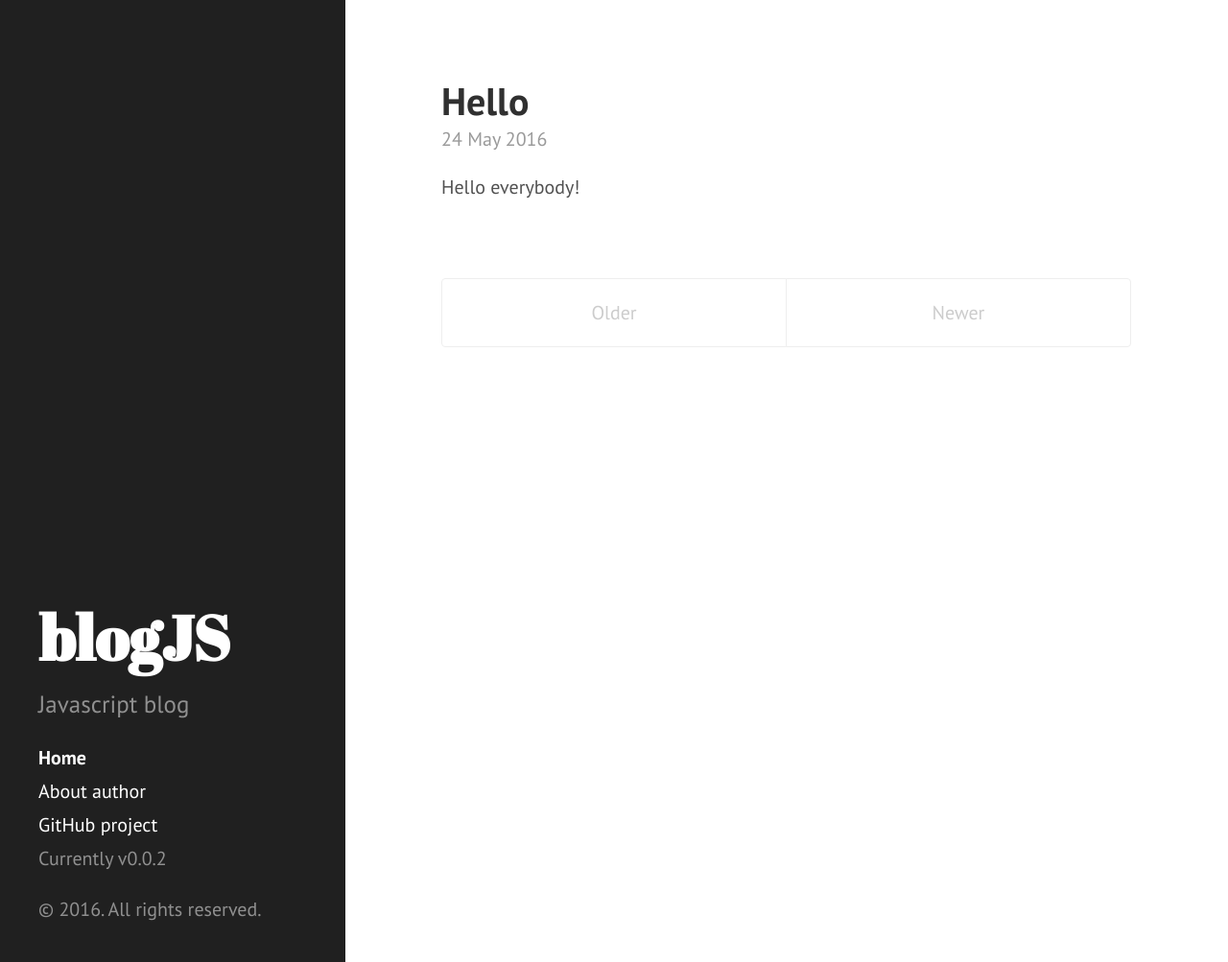
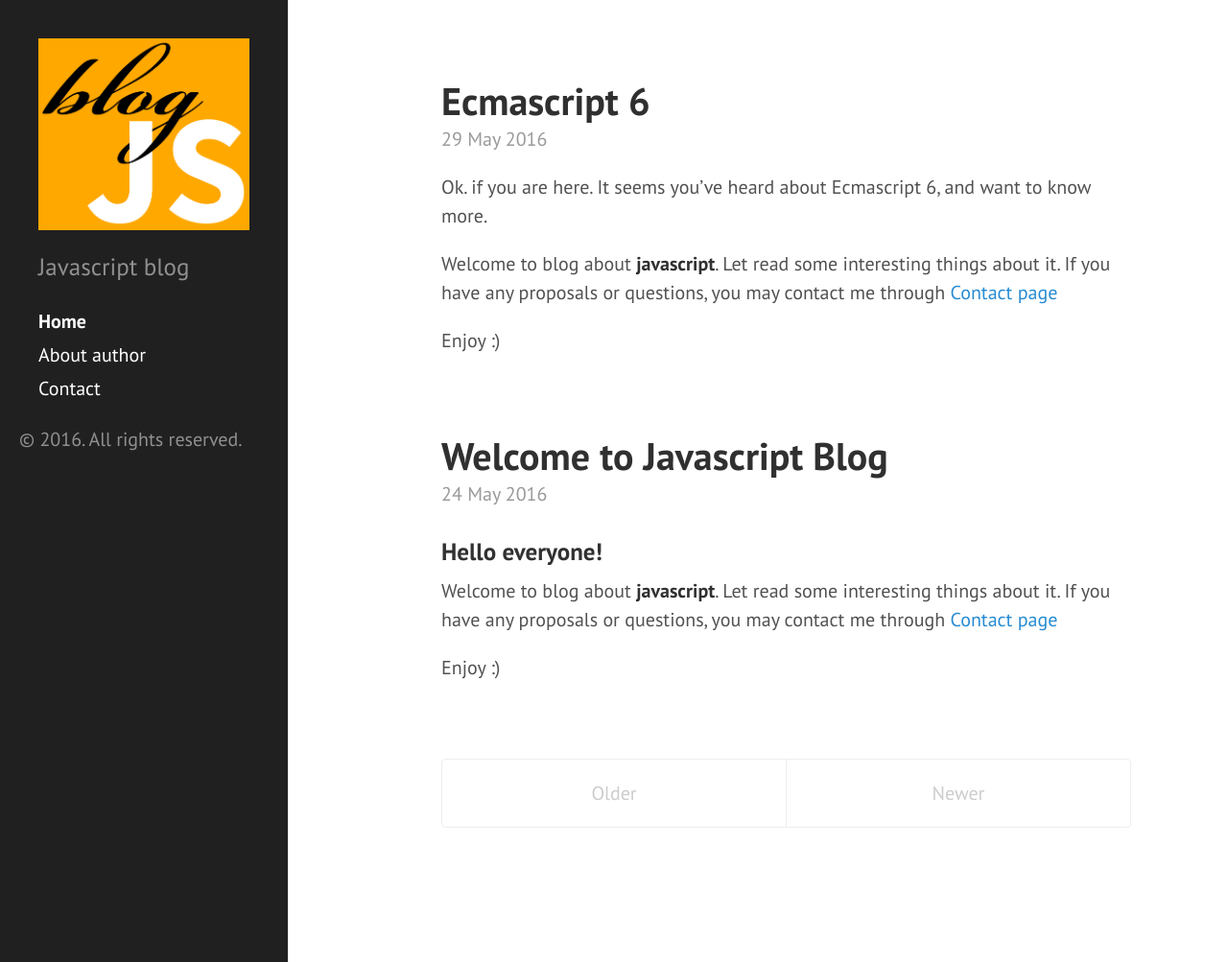
Before and after one commit to blogjs/blogjs.github.io, a Jekyll site: the page built from index.html, in a window 1280 px wide and 1003 px high. Shown: the whole window at 96% size. Built offline with Jekyll 4.4.1, drawn with Linux system fonts in a browser that asks for light colours; the list of posts is cut into pages by our own code.

Commit message:
some styles, contact page. editing first post

```diff
--- a/CNAME
+++ b/CNAME
@@ -1 +1 @@
-hyde.getpoole.com
+blogjs.github.io
--- a/_config.yml
+++ b/_config.yml
@@ -15,6 +15,7 @@ url:              http://blogjs.github.io
 baseurl:          /
 twitter_username: antontemchenko
 github_username:  antontemchenko
+email: anton@temchenko.com.ua
 
 author:
   name:           'Anton Temchenko'
--- a/_includes/head.html
+++ b/_includes/head.html
@@ -18,6 +18,7 @@
   <link rel="stylesheet" href="{{ site.baseurl }}public/css/poole.css">
   <link rel="stylesheet" href="{{ site.baseurl }}public/css/syntax.css">
   <link rel="stylesheet" href="{{ site.baseurl }}public/css/hyde.css">
+  <link rel="stylesheet" href="{{ site.baseurl }}css/main.css">
   <link rel="stylesheet" href="http://fonts.googleapis.com/css?family=PT+Sans:400,400italic,700|Abril+Fatface">
 
   <!-- Icons -->
--- a/_includes/sidebar.html
+++ b/_includes/sidebar.html
@@ -1,9 +1,9 @@
 <div class="sidebar">
-  <div class="container sidebar-sticky">
+  <div class="container">
     <div class="sidebar-about">
       <h1>
-        <a href="{{ site.baseurl }}">
-          {{ site.title }}
+        <a href="{{ site.baseurl }}" title="{{ site.title }}">
+          <img id="logo" src="{{ site.baseurl }}public/blogjs.png" alt="{{ site.title }}"/>
         </a>
       </h1>
       <p class="lead">{{ site.description }}</p>
@@ -25,11 +25,7 @@
           {% endif %}
         {% endif %}
       {% endfor %}
-
-      <a class="sidebar-nav-item" href="{{ site.github.repo }}">GitHub project</a>
-      <span class="sidebar-nav-item">Currently v{{ site.version }}</span>
     </nav>
-
-    <p>&copy; {{ site.time | date: '%Y' }}. All rights reserved.</p>
   </div>
+  <div id="copyright">&copy; {{ site.time | date: '%Y' }}. All rights reserved.</div>
 </div>
--- a/_posts/2016-05-25-first-post.markdown
+++ b/_posts/2016-05-25-first-post.markdown
@@ -1,8 +1,20 @@
 ---
 layout: post
 comments: true
-title:  "Hello"
+title:  "Welcome to Javascript Blog"
 date:   2016-05-25 00:25:46 +0200
 categories: jekyll update
+published: true
+tags:
+    - javascript
+    - js
+    - blog
+description: "Welcome post of javascript blog: 'blogJS'"
 ---
-Hello everybody!
+### Hello everyone!
+
+Welcome to blog about **javascript**.
+Let read some interesting things about it.
+If you have any proposals or questions, you may contact me through [Contact page]({{site.baseurl}}contact)
+
+Enjoy :)
--- /dev/null
+++ b/_posts/2016-05-29-ecmascript-6.markdown
@@ -0,0 +1,21 @@
+---
+layout: post
+comments: true
+title:  "Ecmascript 6"
+date:   2016-05-29 20:00:00 +0200
+categories: javascript ecmascript6
+published: true
+tags:
+    - ecmascript 6
+    - es6
+    - es
+description: "Ecmascript 6 review. Information about ecmascript 6. Differences between ecmascript 5 and ecmascript 6."
+---
+Ok. if you are here. It seems you've heard about Ecmascript 6, and want to know more.
+
+
+Welcome to blog about **javascript**.
+Let read some interesting things about it.
+If you have any proposals or questions, you may contact me through [Contact page]({{site.baseurl}}contact)
+
+Enjoy :)
--- /dev/null
+++ b/_sass/_custom.scss
@@ -0,0 +1,12 @@
+.sidebar {
+  width: 15rem;
+  overflow-x: auto;
+}
+.content {
+  max-width: 50rem;
+}
+#logo {
+  -webkit-border-radius: 0;
+  -moz-border-radius: 0;
+  border-radius: 0;
+}
--- a/css/main.scss
+++ b/css/main.scss
@@ -47,7 +47,8 @@ $on-laptop:        800px;
 
 // Import partials from `sass_dir` (defaults to `_sass`)
 @import
-        "base",
-        "layout",
-        "syntax-highlighting"
+        //"base",
+        //"layout",
+        //"syntax-highlighting"
+        "custom"
 ;
```
Also changed, not shown: contact.md (added, +12 -0 lines), public/blogjs.png (added), public/es6.png (added), public/favicon.ico.
